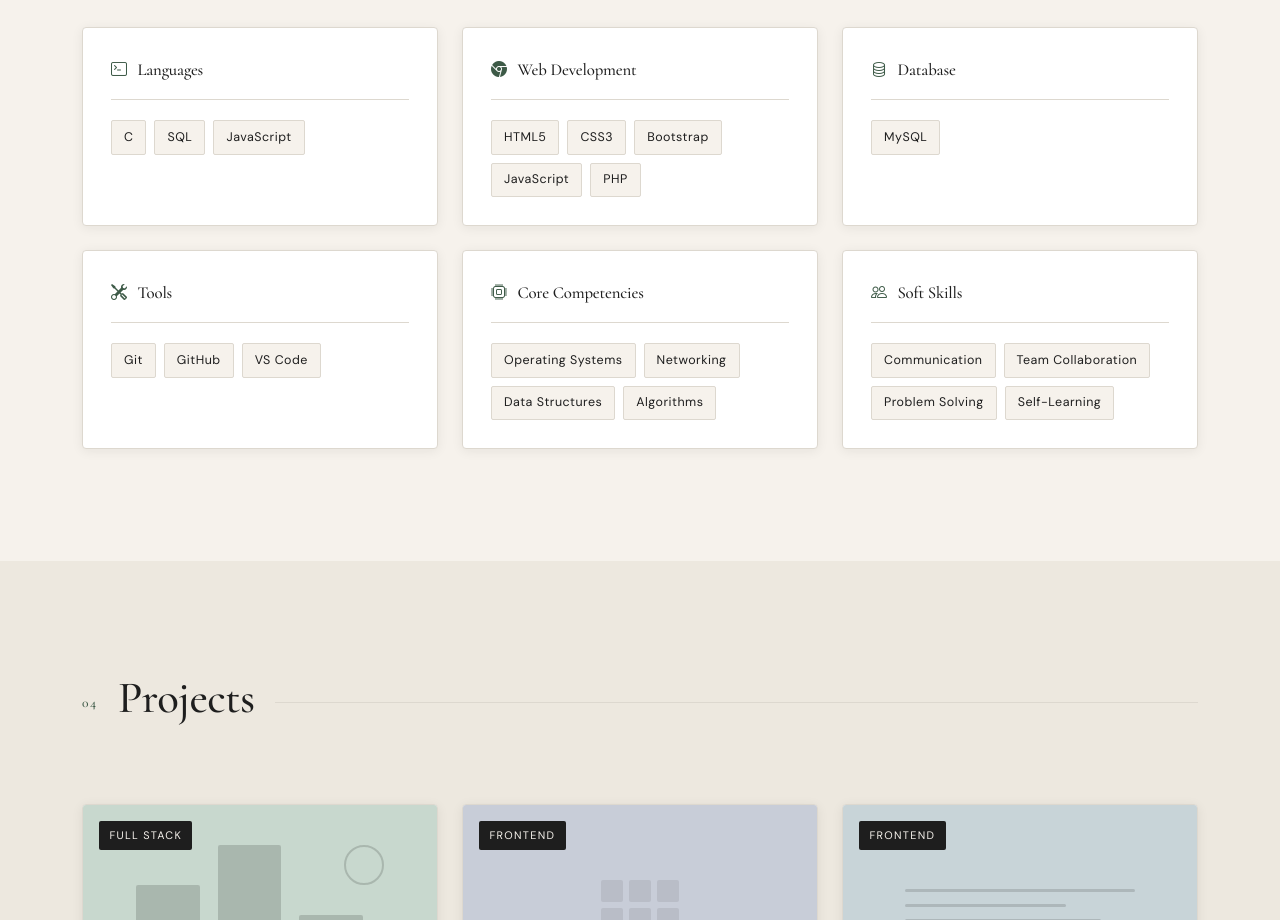
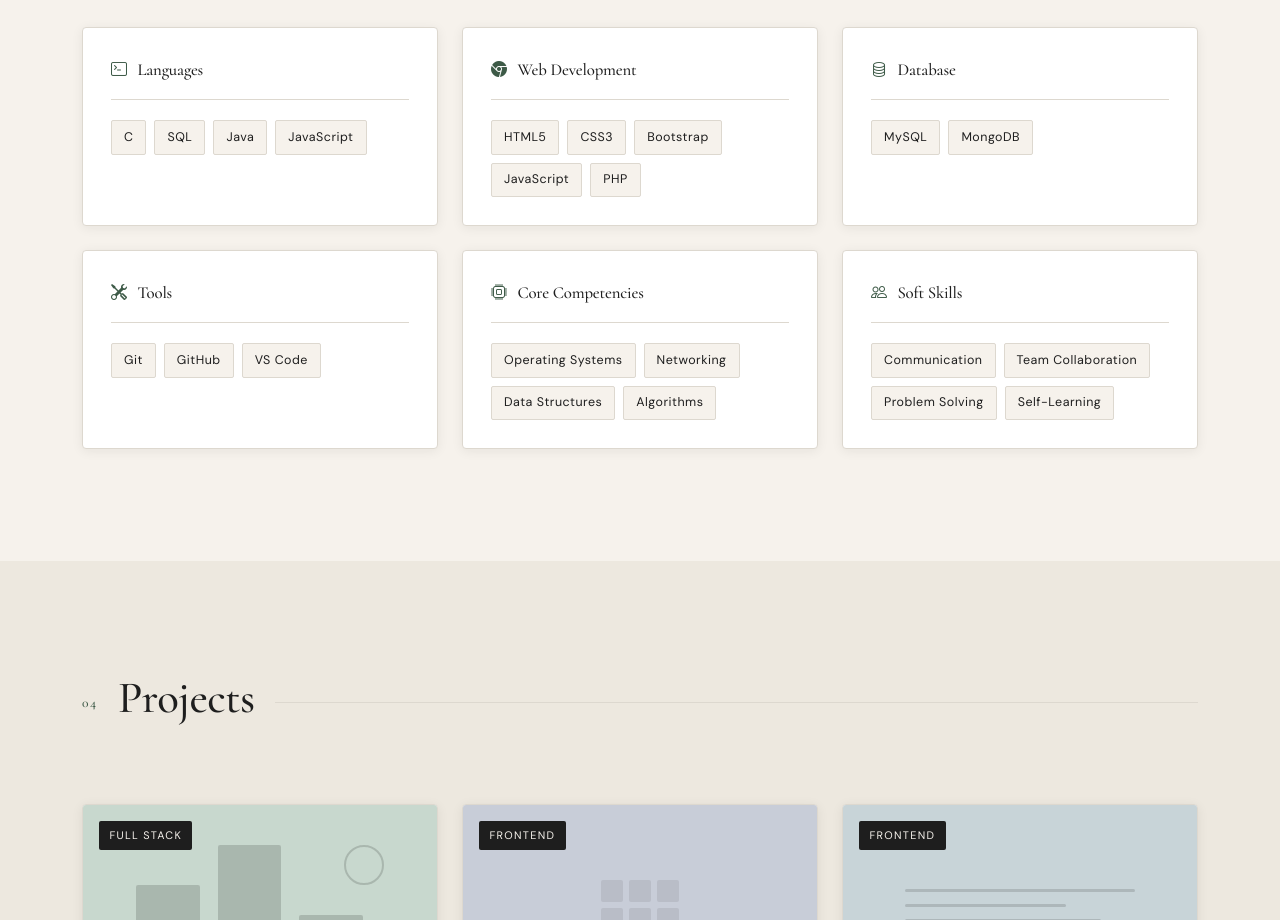
Before and after one commit to vinayakkumarr/Portfolio, a plain HTML site: page index.html in a window 1280 px wide. Shown: the part 2820-3740 px from the top of the page. Drawn offline with nearby package versions, Linux system fonts and the light colour scheme.

Commit message:
Update index.html

```diff
--- a/index.html
+++ b/index.html
@@ -317,7 +317,7 @@
             <div class="skill-tags">
               <span class="skill-tag">C</span>
               <span class="skill-tag">SQL</span>
-
+              <span class="skill-tag">Java</span>
               <span class="skill-tag">JavaScript</span>
             </div>
           </div>
@@ -349,6 +349,7 @@
             </div>
             <div class="skill-tags">
               <span class="skill-tag">MySQL</span>
+              <span class="skill-tag">MongoDB</span>
               <!-- <span class="skill-tag">Schema Design</span>
               <span class="skill-tag">Query Optimization</span> -->
             </div>
```
